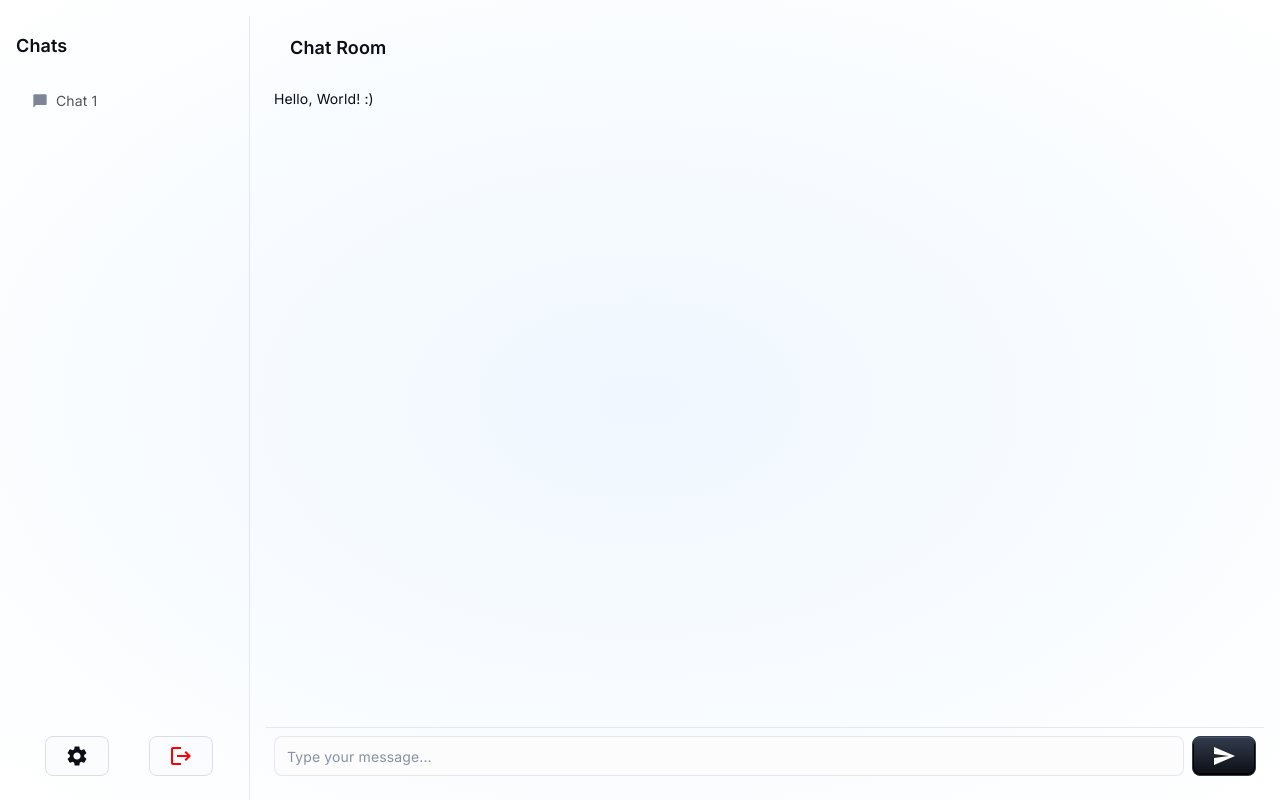
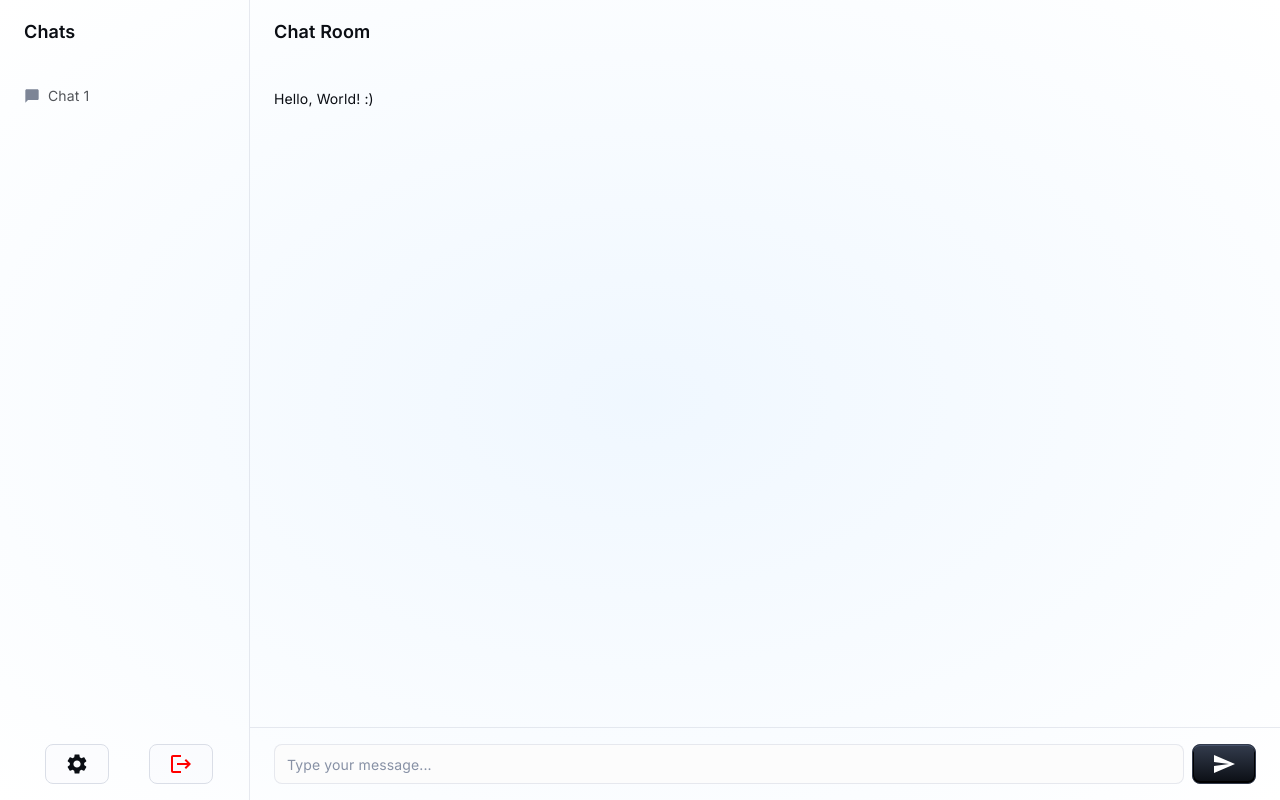
Before and after one commit to npxtune/comet, a React (Vite) app: page /chat in a window 1280 px wide. Built offline with nearby package versions, Linux system fonts and the light colour scheme; no server answers.

Commit message:
Tweak general look to look more consistent and finished

```diff
--- a/src/ChatHomepage.tsx
+++ b/src/ChatHomepage.tsx
@@ -6,7 +6,7 @@ import { styled } from '@mui/material/styles';
 import AppTheme from './AppTheme.tsx';
 import ChatSettings from "./ChatSettings.tsx";
 import Stack from "@mui/material/Stack";
-import { useWebSocket } from './WebSocket.tsx'; // Ensure this is set up correctly
+import { useWebSocket } from './WebSocket.tsx'; // Make sure this is set up correctly
 import {
     AppBar,
     List,
@@ -14,49 +14,51 @@ import {
     ListItemButton,
     ListItemIcon,
     ListItemText,
-    Toolbar
+    Toolbar,
+    useTheme
 } from "@mui/material";
 import Button from "@mui/material/Button";
 import TextField from "@mui/material/TextField";
-import { ChatBubble, Logout, Send, Settings } from "@mui/icons-material";
-import { useNavigate } from "react-router-dom";
+import {ChatBubble, Logout, Send, Settings} from "@mui/icons-material";
+import {useNavigate} from "react-router-dom";
 
-const ChatArea = styled(Box)(({ theme }) => ({
+const ChatArea = styled(Box)(() => ({
     flexGrow: 1,
     display: 'flex',
     flexDirection: 'column',
-    padding: theme.spacing(2),
 }));
 
-const MessageInput = styled(Box)(({ theme }) => ({
+const MessageInput = styled(Box)(({theme}) => ({
     display: 'flex',
     alignItems: 'center',
     borderTop: `1px solid ${theme.palette.divider}`,
-    padding: theme.spacing(1),
+    paddingLeft: theme.spacing(3),
+    paddingRight: theme.spacing(3),
+    paddingTop: theme.spacing(2),
+    paddingBottom: theme.spacing(2),
 }));
 
-const MessageList = styled(Box)(({ theme }) => ({
+const MessageList = styled(Box)(({theme}) => ({
     flexGrow: 1,
     overflowY: 'auto',
-    padding: theme.spacing(1),
+    padding: theme.spacing(3),
 }));
 
-const Sidebar = styled(Box)(({ theme }) => ({
+const Sidebar = styled(Box)(({theme}) => ({
     width: '250px',
     borderRight: `1px solid ${theme.palette.divider}`,
     display: 'flex',
     flexDirection: 'column',
-    padding: theme.spacing(2)
 }));
 
-const SettingsButtonContainer = styled(Box)(({ theme }) => ({
+const SettingsButtonContainer = styled(Box)(({theme}) => ({
     display: 'flex',
     justifyContent: 'center',
     padding: theme.spacing(1),
     marginTop: 'auto',
 }));
 
-const ChatContainer = styled(Stack)(({ theme }) => ({
+const ChatContainer = styled(Stack)(({theme}) => ({
     display: 'flex',
     flexDirection: 'row',
     height: '100vh',
@@ -80,6 +82,7 @@ export default function ChatHomePage() {
     const [newMessage, setNewMessage] = React.useState('');
     const [open, setOpen] = React.useState(false);
     const navigate = useNavigate();
+    const theme = useTheme();
 
     const { sendMessage, disconnect, clientId } = useWebSocket(); // Assuming useWebSocket returns a disconnect function
 
@@ -94,7 +97,7 @@ export default function ChatHomePage() {
     const handleLogOut = () => {
         console.log("Disconnecting client...");
         disconnect(); // Ensure you call the disconnect function to close the WebSocket
-        navigate('/', { replace: true }); // Navigate to the home page
+        navigate('/', {replace: true}); // Navigate to the home page
     };
 
     const handleSendMessage = () => {
@@ -113,39 +116,51 @@ export default function ChatHomePage() {
 
     return (
         <AppTheme>
-            <CssBaseline enableColorScheme />
+            <CssBaseline enableColorScheme/>
             <ChatContainer>
-                <Sidebar marginTop={2}>
-                    <Typography variant="h6" component="div" sx={{ mb: 2 }}>
+                <Sidebar>
+                    <AppBar position="static">
+                        <Toolbar>
+                            <Typography variant="h6" component="div"
+                                        sx={{flexGrow: 1, color: (theme) => theme.palette.text.primary}}>
                                 Chats
                             </Typography>
+                        </Toolbar>
+                    </AppBar>
+                    <Box padding={theme.spacing(1)}
+                         display='flex'
+                         flexDirection='column'
+                         flexGrow={1}>
                     <List>
                         <ListItem key="1" disablePadding>
                             <ListItemButton>
                                 <ListItemIcon>
-                                    <ChatBubble />
+                                    <ChatBubble/>
                                 </ListItemIcon>
-                                <ListItemText primary="Chat 1" />
+                                <ListItemText primary="Chat 1"/>
                             </ListItemButton>
                         </ListItem>
                         {/* Add more chats as needed */}
                     </List>
                     <SettingsButtonContainer>
-                        <Button variant="outlined" sx={{ marginLeft: 1 }} onClick={handleClickOpen}>
-                            <Settings />
+                        <Button variant="outlined" sx={{marginLeft: 1}} onClick={handleClickOpen}>
+                            <Settings/>
                         </Button>
-                        <ChatSettings open={open} handleClose={handleClose} />
-                        <Box sx={{ marginLeft: 2, marginRight: 2 }} />
-                        <Button variant="outlined" sx={{ marginLeft: 1, color: 'red' }} onClick={handleLogOut}>
-                            <Logout />
+                        <ChatSettings open={open} handleClose={handleClose}/>
+                        <Box sx={{marginLeft: 2, marginRight: 2}}/>
+                        <Button variant="outlined" sx={{marginLeft: 1, color: 'red'}} onClick={handleLogOut}>
+                            <Logout/>
                         </Button>
                     </SettingsButtonContainer>
+
+                </Box>
             </Sidebar>
 
             <ChatArea>
                 <AppBar position="static">
                     <Toolbar>
-                            <Typography variant="h6" component="div" sx={{ flexGrow: 1, color: (theme) => theme.palette.text.primary }}>
+                        <Typography variant="h6" component="div"
+                                    sx={{flexGrow: 1, color: (theme) => theme.palette.text.primary}}>
                             Chat Room
                         </Typography>
                     </Toolbar>
@@ -164,12 +179,13 @@ export default function ChatHomePage() {
                         variant="outlined"
                         fullWidth
                     />
-                        <Button variant="contained" sx={{ marginLeft: 1 }} onClick={handleSendMessage}>
-                            <Send />
+                    <Button variant="contained" sx={{marginLeft: 1}} onClick={handleSendMessage}>
+                        <Send/>
                     </Button>
                 </MessageInput>
             </ChatArea>
         </ChatContainer>
 </AppTheme>
-    );
+)
+    ;
 }
```
Lines whose indentation alone changed are shown as unchanged.
